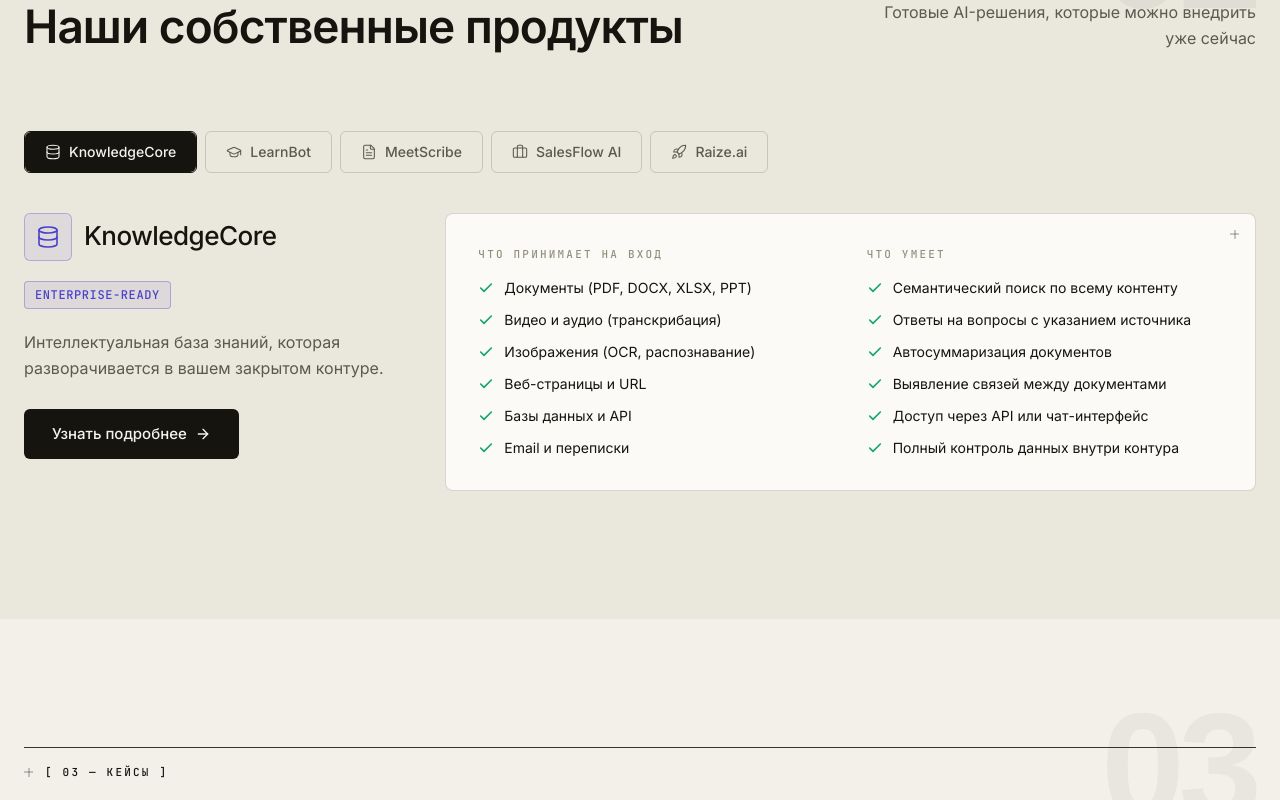
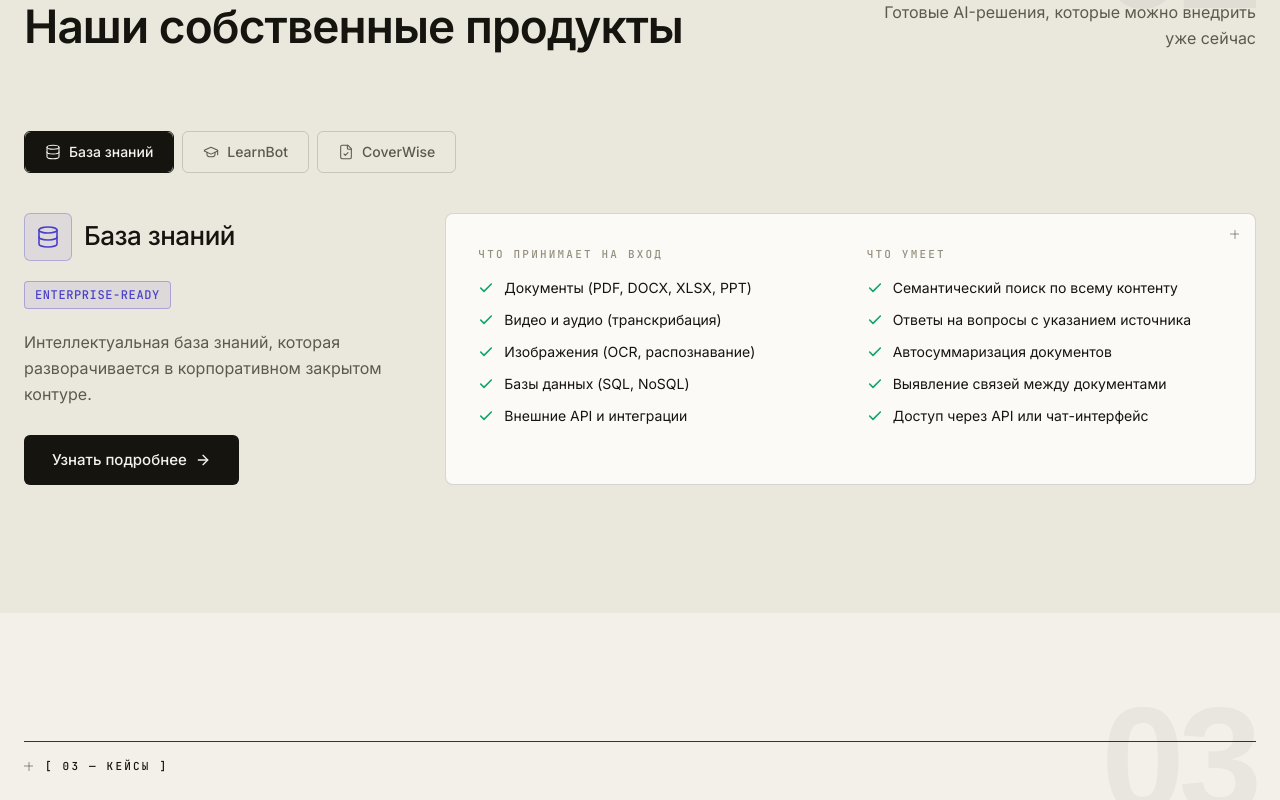
Before and after one commit to vectordevitstudio/Landing_page_Vector_Dev_Studio, a React (Vite) app: page / in a window 1280 px wide. Shown: the part 2240-3040 px from the top of the page. Built offline with nearby package versions, Linux system fonts and the light colour scheme; a web font is replaced by a local one.

Commit message:
fix content

```diff
--- a/src/data/content.ts
+++ b/src/data/content.ts
@@ -12,6 +12,7 @@ import {
   Database,
   GraduationCap,
   FileText,
+  FileCheck,
   Briefcase,
   type LucideIcon,
 } from 'lucide-react';
@@ -174,17 +175,19 @@ export interface Product {
   groups: { heading: string; items: string[] }[];
   cta: string;
   accent: 'violet' | 'cyan' | 'green' | 'amber';
+  /** Временно скрыт с лендинга — данные сохраняем, чтобы вернуть одним флагом */
+  hidden?: boolean;
 }
 
-export const PRODUCTS: Product[] = [
+const ALL_PRODUCTS: Product[] = [
   {
     id: 'knowledgecore',
-    tab: 'KnowledgeCore',
+    tab: 'База знаний',
     icon: Database,
-    name: 'KnowledgeCore',
+    name: 'База знаний',
     badges: ['Enterprise-ready'],
     pitch:
-      'Интеллектуальная база знаний, которая разворачивается в вашем закрытом контуре.',
+      'Интеллектуальная база знаний, которая разворачивается в корпоративном закрытом контуре.',
     groups: [
       {
         heading: 'Что принимает на вход',
@@ -192,9 +195,8 @@ export const PRODUCTS: Product[] = [
           'Документы (PDF, DOCX, XLSX, PPT)',
           'Видео и аудио (транскрибация)',
           'Изображения (OCR, распознавание)',
-          'Веб-страницы и URL',
-          'Базы данных и API',
-          'Email и переписки',
+          'Базы данных (SQL, NoSQL)',
+          'Внешние API и интеграции',
         ],
       },
       {
@@ -205,7 +207,6 @@ export const PRODUCTS: Product[] = [
           'Автосуммаризация документов',
           'Выявление связей между документами',
           'Доступ через API или чат-интерфейс',
-          'Полный контроль данных внутри контура',
         ],
       },
     ],
@@ -219,25 +220,25 @@ export const PRODUCTS: Product[] = [
     name: 'LearnBot',
     badges: ['EdTech'],
     pitch:
-      'AI-наставник, который персонализирует обучение под каждого сотрудника или ученика.',
+      'AI-агент для обучения и онбординга: собирает курсы из ваших методических материалов и ведёт каждого сотрудника по программе.',
     groups: [
       {
         heading: 'Возможности',
         items: [
-          'Генерация обучающих курсов из ваших материалов',
-          'Умные тесты и квизы с адаптивной сложностью',
-          'Объяснение материала разными способами',
-          'Анализ пробелов в знаниях',
-          'Персональный учебный план',
+          'Генерация курсов из методических материалов',
+          'Тесты и квизы с разным уровнем сложности',
+          'Анализ успеваемости сотрудников на обучении',
+          'Выявление пробелов в знаниях',
+          'Персональный учебный план и сопровождение',
           'Интеграция в корпоративные LMS',
         ],
       },
       {
         heading: 'Для кого',
         items: [
-          'B2B — онбординг сотрудников',
-          'EdTech — образовательные платформы',
-          'B2C — самообучение и хобби-курсы',
+          'Онбординг новых сотрудников',
+          'Внутреннее обучение и аттестация в компании',
+          'Образовательные платформы',
         ],
       },
     ],
@@ -245,7 +246,40 @@ export const PRODUCTS: Product[] = [
     accent: 'cyan',
   },
   {
+    id: 'coverwise',
+    tab: 'CoverWise',
+    icon: FileCheck,
+    name: 'CoverWise',
+    badges: ['HR-tech', 'B2C'],
+    pitch:
+      'Конструктор резюме с ИИ: проверяет резюме по ATS-фильтрам, сопоставляет его с вакансией и адаптирует под конкретную позицию.',
+    groups: [
+      {
+        heading: 'Возможности',
+        items: [
+          'ATS-анализ резюме по 40+ параметрам',
+          'Сопоставление с вакансией и поиск недостающих ключевых слов',
+          'Адаптация summary и приоритетов навыков под позицию',
+          'Персонализированное сопроводительное письмо',
+          'Подготовка к интервью: вероятные вопросы и разбор ответов',
+          'ATS-совместимые шаблоны и экспорт в PDF, DOCX, JSON',
+        ],
+      },
+      {
+        heading: 'Как это работает',
+        items: [
+          'Загрузка резюме из PDF/DOCX или создание с нуля',
+          'AI-парсер извлекает опыт, навыки и образование',
+          'Анализ вакансии, скоринг и список правок за один проход',
+        ],
+      },
+    ],
+    cta: 'Попробовать бесплатно',
+    accent: 'green',
+  },
+  {
     id: 'meetscribe',
+    hidden: true,
     tab: 'MeetScribe',
     icon: FileText,
     name: 'MeetScribe',
@@ -278,6 +312,7 @@ export const PRODUCTS: Product[] = [
   },
   {
     id: 'salesflow',
+    hidden: true,
     tab: 'SalesFlow AI',
     icon: Briefcase,
     name: 'SalesFlow AI',
@@ -310,35 +345,10 @@ export const PRODUCTS: Product[] = [
     cta: 'Обсудить внедрение',
     accent: 'amber',
   },
-  {
-    id: 'raize',
-    tab: 'Raize.ai',
-    icon: Rocket,
-    name: 'Raize.ai',
-    badges: ['Platform', 'B2B/B2C'],
-    pitch:
-      'Платформа для быстрого тестирования гипотез, валидации идей и глубокой аналитики рынка с помощью AI.',
-    groups: [
-      {
-        heading: 'Возможности',
-        items: [
-          'A/B тесты гипотез на реальной аудитории',
-          'Генерация и анализ customer development',
-          'AI-аналитик, который интерпретирует данные',
-          'Автоматические отчёты и инсайты',
-          'Конкурентный анализ в реальном времени',
-          'Прогнозирование product-market fit',
-        ],
-      },
-      {
-        heading: 'Для кого',
-        items: ['Стартапы', 'Продуктовые команды', 'Маркетологи', 'Инвесторы'],
-      },
-    ],
-    cta: 'Открыть платформу',
-    accent: 'violet',
-  },
 ];
+
+// На лендинг выводим только продукты без флага hidden
+export const PRODUCTS: Product[] = ALL_PRODUCTS.filter((p) => !p.hidden);
 
 /* ------------------------------------------------------------------ */
 /* CASES                                                               */
@@ -605,7 +615,7 @@ export const FOOTER = {
     },
     {
       title: 'Продукты',
-      links: ['KnowledgeCore', 'LearnBot', 'MeetScribe', 'SalesFlow AI', 'Raize.ai'],
+      links: ['База знаний', 'LearnBot', 'CoverWise'],
     },
   ],
 };
```
